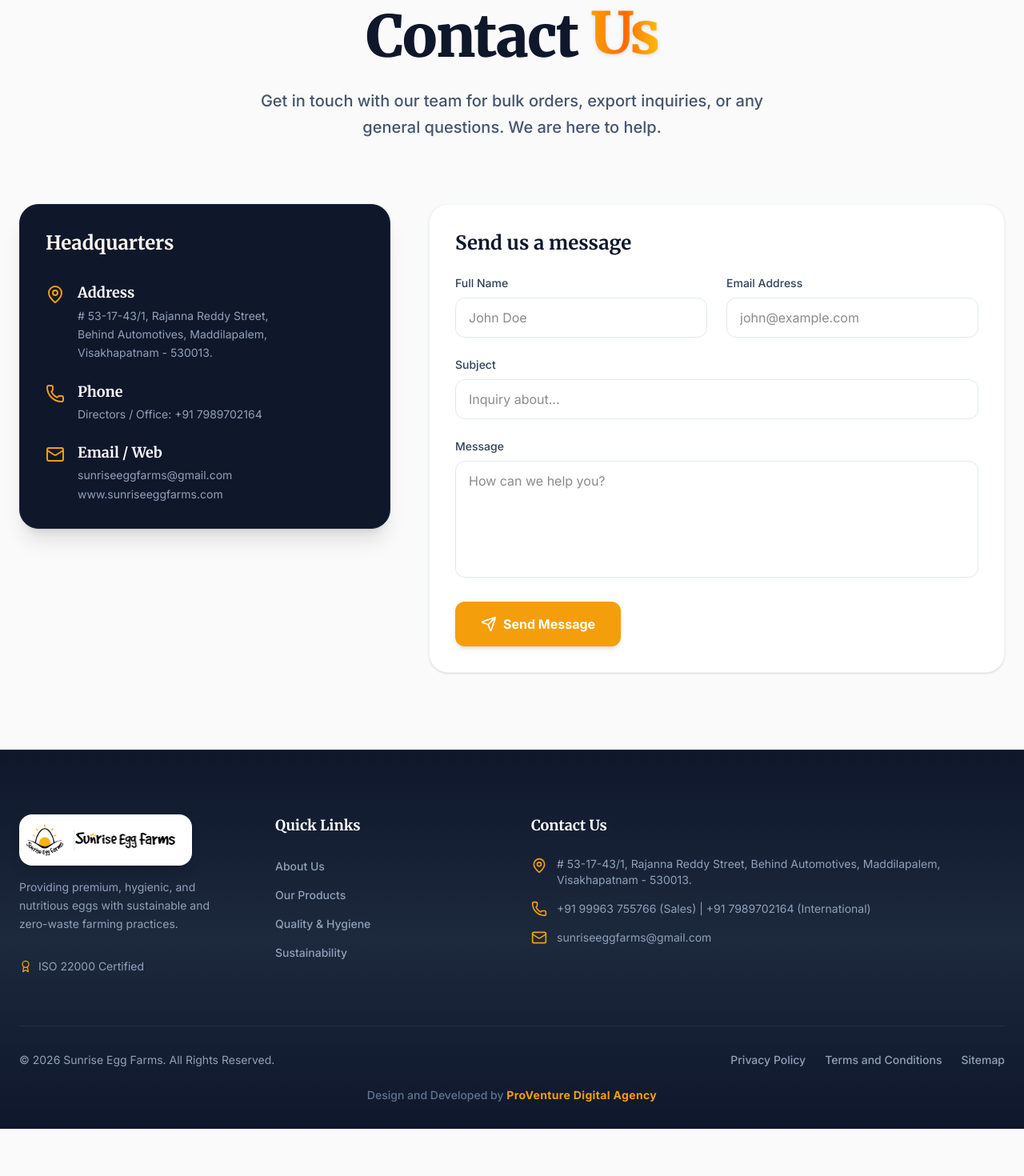
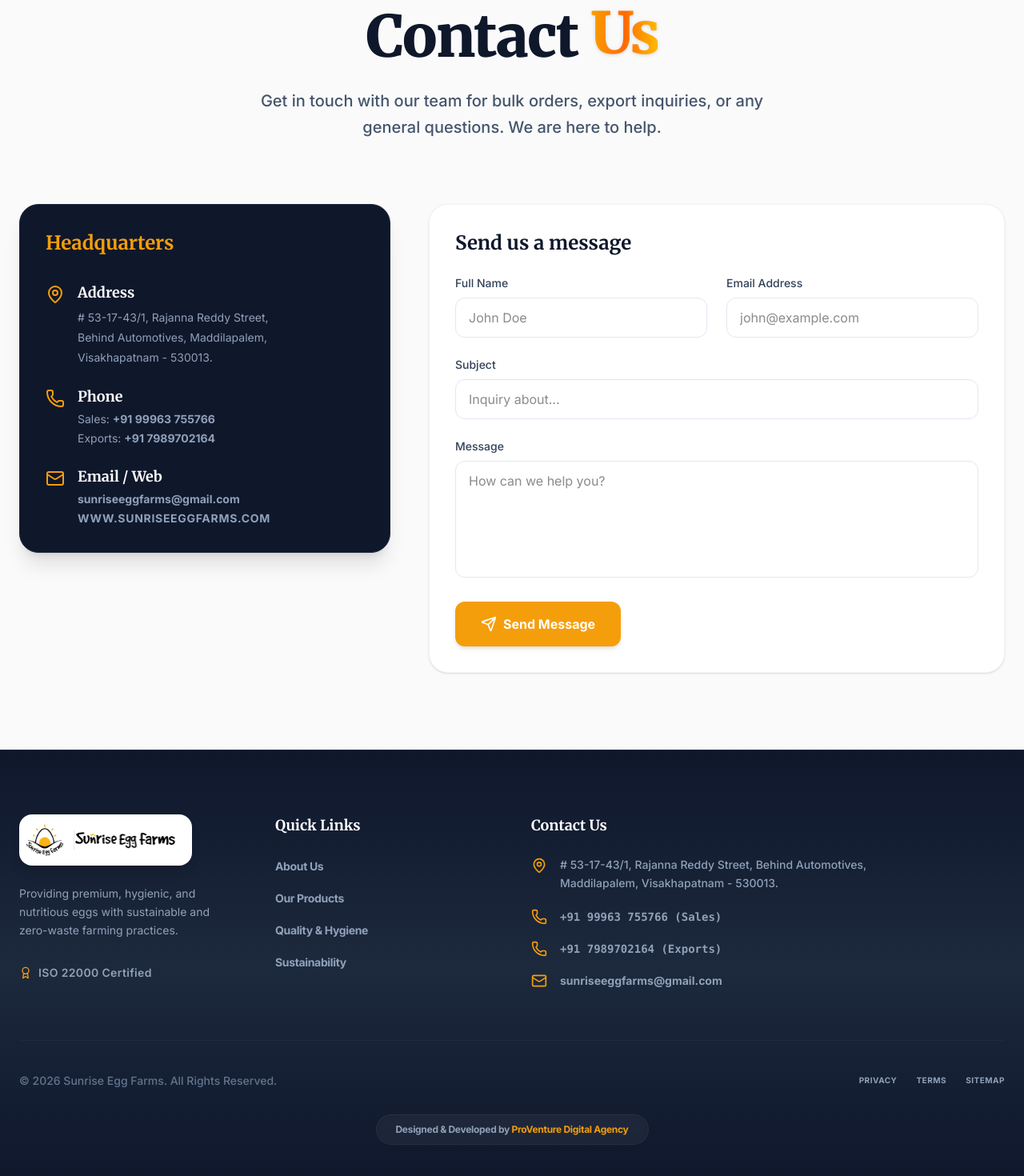
Before and after one commit to sayrahul/sunriseeggfarms, a Next.js app: page /contact in a window 1280 px wide. Shown: the part 170-1640 px from the top of the page at 80% size. Before the commit the page ends 1581 px from the top, so only its background shows below. Built offline with nearby package versions, Linux system fonts and the light colour scheme.

Commit message:
feat: upgrade mobile navigation with active orange highlights and elite SEO schema

```diff
--- a/src/app/contact/page.tsx
+++ b/src/app/contact/page.tsx
@@ -1,3 +1,4 @@
+import Link from "next/link";
 import { AnimatedSection } from "@/components/AnimatedSection";
 import { Mail, Phone, MapPin } from "lucide-react";
 import { ContactForm } from "@/components/ContactForm";
@@ -23,18 +24,23 @@
         {/* Contact Information */}
         <AnimatedSection className="lg:col-span-2 space-y-8">
           <div className="bg-slate-900 text-white p-8 rounded-3xl shadow-xl border border-slate-800">
-            <h2 className="text-2xl font-bold mb-8 text-egg">Headquarters</h2>
+            <h2 className="text-2xl font-bold mb-8 text-brand">Headquarters</h2>
 
             <div className="space-y-6">
               <div className="flex items-start gap-4">
                 <MapPin className="w-6 h-6 text-brand shrink-0 mt-1" aria-hidden="true" />
                 <div>
                   <h3 className="font-semibold text-lg mb-1">Address</h3>
-                  <p className="text-slate-400 leading-relaxed text-sm">
+                  <a
+                    href="https://maps.app.goo.gl/AXbukKBJuAyRnhLPA"
+                    target="_blank"
+                    rel="noopener noreferrer"
+                    className="text-slate-400 hover:text-brand transition-colors text-sm leading-relaxed"
+                  >
                     # 53-17-43/1, Rajanna Reddy Street,<br />
                     Behind Automotives, Maddilapalem,<br />
                     Visakhapatnam - 530013.
-                  </p>
+                  </a>
                 </div>
               </div>
 
@@ -42,9 +48,14 @@
                 <Phone className="w-6 h-6 text-brand shrink-0 mt-1" aria-hidden="true" />
                 <div>
                   <h3 className="font-semibold text-lg mb-1">Phone</h3>
-                  <p className="text-slate-400 text-sm">
-                    Directors / Office: <a href="tel:+917989702164" className="hover:text-brand transition-colors">+91 7989702164</a>
-                  </p>
+                  <div className="space-y-1">
+                    <p className="text-slate-400 text-sm">
+                      Sales: <a href="tel:+9199963755766" className="hover:text-brand transition-colors font-bold">+91 99963 755766</a>
+                    </p>
+                    <p className="text-slate-400 text-sm">
+                      Exports: <a href="tel:+917989702164" className="hover:text-brand transition-colors font-bold">+91 7989702164</a>
+                    </p>
+                  </div>
                 </div>
               </div>
 
@@ -52,12 +63,12 @@
                 <Mail className="w-6 h-6 text-brand shrink-0 mt-1" aria-hidden="true" />
                 <div>
                   <h3 className="font-semibold text-lg mb-1">Email / Web</h3>
-                  <a href="mailto:sunriseeggfarms@gmail.com" className="block text-slate-400 hover:text-brand transition-colors text-sm mb-1">
+                  <a href="mailto:sunriseeggfarms@gmail.com" className="block text-slate-400 hover:text-brand transition-colors text-sm mb-1 font-bold">
                     sunriseeggfarms@gmail.com
                   </a>
-                  <a href="https://www.sunriseeggfarms.com" target="_blank" rel="noopener noreferrer" className="block text-slate-400 hover:text-brand transition-colors text-sm">
+                  <Link href="/" className="block text-slate-400 hover:text-brand transition-colors text-sm uppercase tracking-wider font-bold">
                     www.sunriseeggfarms.com
-                  </a>
+                  </Link>
                 </div>
               </div>
             </div>
--- a/src/app/layout.tsx
+++ b/src/app/layout.tsx
@@ -3,6 +3,7 @@
 import "./globals.css";
 import { Navbar } from "@/components/Navbar";
 import { Footer } from "@/components/Footer";
+import Script from "next/script";
 
 const inter = Inter({
   variable: "--font-inter",
@@ -18,7 +19,7 @@
 export const metadata: Metadata = {
   title: "Sunrise Egg Farms | Premium Hygienic Eggs & Global Exports",
   description: "Sunrise Egg Farms - Providing premium, hygienic, and nutritious eggs with sustainable practices. Leading exporter of farm-fresh eggs from Visakhapatnam to the world.",
-  keywords: ["Egg Farms", "Premium Eggs", "Hygienic Eggs", "Egg Exports India", "Sustainable Poultry", "Visakhapatnam Egg Farm"],
+  keywords: ["Egg Farms", "Premium Eggs", "Hygienic Eggs", "Egg Exports India", "Sustainable Poultry", "Visakhapatnam Egg Farm", "Andhra Pradesh Egg Exporter"],
   authors: [{ name: "Sunrise Egg Farms" }],
   metadataBase: new URL("https://www.sunriseeggfarms.com"),
   alternates: {
@@ -31,7 +32,7 @@
     siteName: "Sunrise Egg Farms",
     images: [
       {
-        url: "/images/og-image.png", // We should create this or use a high-quality farm shot
+        url: "/images/og-image.png",
         width: 1200,
         height: 630,
         alt: "Sunrise Egg Farms - Premium Hatchery and Exports",
@@ -49,6 +50,48 @@
   icons: {
     icon: "/favicon.png",
   },
+  category: "Agricultural Service",
+  robots: "index, follow",
+};
+
+// Senior SEO JSON-LD Markup
+const jsonLd = {
+  "@context": "https://schema.org",
+  "@type": "LocalBusiness",
+  "name": "Sunrise Egg Farms",
+  "image": "https://www.sunriseeggfarms.com/images/logo.png",
+  "@id": "https://www.sunriseeggfarms.com",
+  "url": "https://www.sunriseeggfarms.com",
+  "telephone": "+91 99963 755766",
+  "address": {
+    "@type": "PostalAddress",
+    "streetAddress": "# 53-17-43/1, Rajanna Reddy Street, Behind Automotives, Maddilapalem",
+    "addressLocality": "Visakhapatnam",
+    "addressRegion": "Andhra Pradesh",
+    "postalCode": "530013",
+    "addressCountry": "IN"
+  },
+  "geo": {
+    "@type": "GeoCoordinates",
+    "latitude": 17.733,
+    "longitude": 83.316
+  },
+  "openingHoursSpecification": {
+    "@type": "OpeningHoursSpecification",
+    "dayOfWeek": [
+      "Monday",
+      "Tuesday",
+      "Wednesday",
+      "Thursday",
+      "Friday",
+      "Saturday"
+    ],
+    "opens": "09:00",
+    "closes": "18:00"
+  },
+  "sameAs": [
+    "https://www.facebook.com/sunriseeggfarms"
+  ]
 };
 
 export default function RootLayout({
@@ -61,6 +104,13 @@
       lang="en"
       className={`${inter.variable} ${merriweather.variable} scroll-smooth antialiased`}
     >
+      <head>
+        <Script
+          id="schema-org"
+          type="application/ld+json"
+          dangerouslySetInnerHTML={{ __html: JSON.stringify(jsonLd) }}
+        />
+      </head>
       <body className="min-h-full flex flex-col font-sans">
         <Navbar />
         <main className="flex-grow pt-20 pb-24 lg:pb-0">
--- a/src/components/Footer.tsx
+++ b/src/components/Footer.tsx
@@ -3,13 +3,15 @@
 import { Mail, Phone, MapPin, Award } from "lucide-react";
 
 export function Footer() {
+  const currentYear = new Date().getFullYear();
+
   return (
-    <footer className="bg-gradient-to-b from-slate-900 via-slate-800 to-slate-900 text-white pt-20 pb-8 border-t border-slate-700/50">
+    <footer className="bg-gradient-to-b from-slate-900 via-slate-800 to-slate-900 text-white pt-20 pb-36 lg:pb-12 border-t border-slate-700/50">
       <div className="container mx-auto px-4 md:px-6">
         {/* Main Footer Content */}
-        <div className="grid grid-cols-1 md:grid-cols-2 lg:grid-cols-4 gap-12 mb-16">
+        <div className="grid grid-cols-1 md:grid-cols-2 lg:grid-cols-4 gap-12 mb-16 text-center md:text-left">
           {/* Brand */}
-          <div className="space-y-4">
+          <div className="flex flex-col items-center md:items-start space-y-6">
             <Link href="/" className="flex items-center gap-3 bg-white w-fit pr-5 rounded-2xl p-2 shadow-lg hover:bg-slate-50 transition-all duration-300 hover:scale-105">
               <div className="relative w-12 h-12 flex items-center justify-center bg-transparent shrink-0">
                 <Image src="/images/logo.png" alt="Sunrise Egg Farms" width={40} height={40} className="object-contain w-auto h-auto" />
@@ -28,18 +30,18 @@
             </p>
 
             {/* Social proof */}
-            <div className="flex items-center gap-4 pt-4">
+            <div className="flex items-center gap-4 pt-2">
               <div className="flex items-center gap-2 text-slate-400 text-sm">
                 <Award className="w-4 h-4 text-brand" aria-hidden="true" />
-                <span>ISO 22000 Certified</span>
+                <span className="font-semibold tracking-wide">ISO 22000 Certified</span>
               </div>
             </div>
           </div>
 
           {/* Quick Links */}
-          <div>
-            <h4 className="font-bold mb-6 text-lg">Quick Links</h4>
-            <ul className="space-y-3">
+          <div className="flex flex-col items-center md:items-start">
+            <h4 className="font-bold mb-6 text-lg text-white">Quick Links</h4>
+            <ul className="space-y-4">
               {[
                 { name: "About Us", href: "/about" },
                 { name: "Our Products", href: "/products" },
@@ -47,7 +49,7 @@
                 { name: "Sustainability", href: "/sustainability" }
               ].map((link) => (
                 <li key={link.name}>
-                  <Link href={link.href} className="text-slate-400 hover:text-brand transition-colors text-sm font-medium">
+                  <Link href={link.href} className="text-slate-400 hover:text-brand transition-colors text-sm font-bold tracking-tight">
                     {link.name}
                   </Link>
                 </li>
@@ -55,47 +57,66 @@
             </ul>
           </div>
 
-
-
-          {/* Contact Us */}
-          <div className="lg:col-span-2">
-            <h4 className="font-bold mb-6 text-lg">Contact Us</h4>
-            <ul className="space-y-4">
-              <li className="flex items-start gap-3 text-slate-400 text-sm">
-                <MapPin className="w-5 h-5 text-brand shrink-0 mt-0.5" aria-hidden="true" />
-                <span># 53-17-43/1, Rajanna Reddy Street, Behind Automotives,
-                  Maddilapalem, Visakhapatnam - 530013.
-                </span>
+          {/* Contact Us - Elite Functional Links */}
+          <div className="lg:col-span-2 flex flex-col items-center md:items-start">
+            <h4 className="font-bold mb-6 text-lg text-white">Contact Us</h4>
+            <ul className="space-y-5">
+              <li>
+                <a
+                  href="https://maps.app.goo.gl/AXbukKBJuAyRnhLPA"
+                  target="_blank"
+                  rel="noopener noreferrer"
+                  className="flex items-start gap-4 text-slate-400 hover:text-brand transition-colors group"
+                >
+                  <MapPin className="w-5 h-5 text-brand shrink-0 mt-0.5 group-hover:scale-110 transition-transform" aria-hidden="true" />
+                  <span className="text-sm font-medium leading-relaxed">
+                    # 53-17-43/1, Rajanna Reddy Street, Behind Automotives,<br className="hidden sm:block" />
+                    Maddilapalem, Visakhapatnam - 530013.
+                  </span>
+                </a>
               </li>
-              <li className="flex items-center gap-3 text-slate-400 text-sm">
-                <Phone className="w-5 h-5 text-brand shrink-0" aria-hidden="true" />
-                <span>+91 99963 755766 (Sales) | +91 7989702164 (International)</span>
+              <li>
+                <a href="tel:+9199963755766" className="flex items-center gap-4 text-slate-400 hover:text-brand transition-colors group">
+                  <Phone className="w-5 h-5 text-brand shrink-0 group-hover:rotate-12 transition-transform" aria-hidden="true" />
+                  <span className="text-sm font-bold font-mono">+91 99963 755766 (Sales)</span>
+                </a>
               </li>
-              <li className="flex items-center gap-3 text-slate-400 text-sm">
-                <Mail className="w-5 h-5 text-brand shrink-0" aria-hidden="true" />
-                <span>sunriseeggfarms@gmail.com</span>
+              <li>
+                <a href="tel:+917989702164" className="flex items-center gap-4 text-slate-400 hover:text-brand transition-colors group">
+                  <Phone className="w-5 h-5 text-brand shrink-0 group-hover:rotate-12 transition-transform" aria-hidden="true" />
+                  <span className="text-sm font-bold font-mono">+91 7989702164 (Exports)</span>
+                </a>
+              </li>
+              <li>
+                <a href="mailto:sunriseeggfarms@gmail.com" className="flex items-center gap-4 text-slate-400 hover:text-brand transition-colors group">
+                  <Mail className="w-5 h-5 text-brand shrink-0 group-hover:-translate-y-0.5 transition-transform" aria-hidden="true" />
+                  <span className="text-sm font-bold">sunriseeggfarms@gmail.com</span>
+                </a>
               </li>
             </ul>
           </div>
         </div>
 
         {/* Footer Bottom Strip */}
-        <div className="border-t border-slate-700/50 pt-8">
-          <div className="flex flex-col md:flex-row justify-between items-center gap-4 mb-6">
-            <div className="text-slate-400 text-sm">
-              © 2026 Sunrise Egg Farms. All Rights Reserved.
+        <div className="border-t border-slate-700/30 pt-10">
+          <div className="flex flex-col md:flex-row justify-between items-center gap-6 mb-8">
+            <div className="text-slate-500 text-sm font-medium">
+              © {currentYear} Sunrise Egg Farms. All Rights Reserved.
             </div>
-            <div className="flex items-center gap-6 text-sm">
-              <Link href="/privacy" className="text-slate-400 hover:text-brand transition-colors font-medium">Privacy Policy</Link>
-              <Link href="/terms" className="text-slate-400 hover:text-brand transition-colors font-medium">Terms and Conditions</Link>
-              <Link href="/sitemap" className="text-slate-400 hover:text-brand transition-colors font-medium">Sitemap</Link>
+            <div className="flex flex-wrap justify-center items-center gap-6 text-sm">
+              <Link href="/privacy" className="text-slate-400 hover:text-brand transition-colors font-bold uppercase tracking-wider text-[10px]">Privacy</Link>
+              <Link href="/terms" className="text-slate-400 hover:text-brand transition-colors font-bold uppercase tracking-wider text-[10px]">Terms</Link>
+              <Link href="/sitemap" className="text-slate-400 hover:text-brand transition-colors font-bold uppercase tracking-wider text-[10px]">Sitemap</Link>
             </div>
           </div>
 
-          <div className="flex justify-center items-center">
-            <p className="text-sm text-slate-500 font-medium">
-              Design and Developed by <a href="https://www.proventure.in/" target="_blank" rel="noopener noreferrer" className="text-brand font-bold hover:text-amber-400 transition-colors tracking-wide">ProVenture Digital Agency</a>
-            </p>
+          {/* Agency Attribution - Visibility Fix */}
+          <div className="flex justify-center items-center pb-8 md:pb-0">
+            <div className="bg-white/5 backdrop-blur-sm px-6 py-2.5 rounded-full border border-white/5 shadow-inner">
+              <p className="text-xs text-slate-400 font-bold tracking-tight">
+                Designed & Developed by <a href="https://www.proventure.in/" target="_blank" rel="noopener noreferrer" className="text-brand hover:text-amber-400 transition-colors">ProVenture Digital Agency</a>
+              </p>
+            </div>
           </div>
         </div>
       </div>
--- a/src/components/Navbar.tsx
+++ b/src/components/Navbar.tsx
@@ -69,24 +69,32 @@
     <>
       <header className="fixed inset-x-0 top-0 z-50 flex flex-col bg-transparent pointer-events-none">
 
-        {/* Top Information Strip */}
+        {/* Top Information Strip - Elite Overhaul */}
         <div
-          className={`grid transition-[grid-template-rows,opacity] duration-300 origin-top pointer-events-auto bg-slate-900 text-slate-300 text-xs md:text-sm font-medium border-slate-800/20 ${scrolled ? "grid-rows-[0fr] opacity-0 pointer-events-none border-b-0" : "grid-rows-[1fr] opacity-100 border-b"}`}
+          className={`grid transition-[grid-template-rows,opacity] duration-300 origin-top pointer-events-auto bg-slate-900 text-slate-300 text-[10px] sm:text-xs md:text-sm font-medium border-slate-800/20 ${scrolled ? "grid-rows-[0fr] opacity-0 pointer-events-none border-b-0" : "grid-rows-[1fr] opacity-100 border-b"}`}
         >
           <div className="overflow-hidden">
-            <div className="container mx-auto flex flex-col sm:flex-row justify-between items-center gap-2 sm:gap-0 py-1.5 px-4 md:px-6">
-              <div className="flex items-center gap-2">
-                <MapPin className="w-3.5 h-3.5 text-brand" aria-hidden="true" />
-                <span>Maddilapalem, Visakhapatnam</span>
-              </div>
+            <div className="container mx-auto flex flex-col items-center sm:flex-row sm:justify-between py-2 px-4 md:px-6 gap-1 sm:gap-0">
+              {/* Location - Clickable */}
+              <a
+                href="https://maps.app.goo.gl/AXbukKBJuAyRnhLPA"
+                target="_blank"
+                rel="noopener noreferrer"
+                className="flex items-center gap-1.5 hover:text-brand transition-colors group"
+              >
+                <MapPin className="w-3 h-3 sm:w-3.5 sm:h-3.5 text-brand group-hover:scale-110 transition-transform" aria-hidden="true" />
+                <span className="truncate max-w-[280px] sm:max-w-none">Maddilapalem, Visakhapatnam</span>
+              </a>
+
+              {/* Contacts Row */}
               <div className="flex items-center gap-4 sm:gap-6">
-                <a href="tel:+9199963755766" className="flex items-center gap-2 hover:text-white transition-colors cursor-pointer">
-                  <Phone className="w-3.5 h-3.5 text-brand" aria-hidden="true" />
+                <a href="tel:+9199963755766" className="flex items-center gap-1.5 hover:text-white transition-colors group">
+                  <Phone className="w-3 h-3 sm:w-3.5 sm:h-3.5 text-brand group-hover:rotate-12 transition-transform" aria-hidden="true" />
                   <span>+91 99963 755766</span>
                 </a>
-                <a href="mailto:sunriseeggfarms@gmail.com" className="flex items-center gap-2 hover:text-white transition-colors cursor-pointer">
-                  <Mail className="w-3.5 h-3.5 text-brand" aria-hidden="true" />
-                  <span className="hidden sm:inline">sunriseeggfarms@gmail.com</span>
+                <a href="mailto:sunriseeggfarms@gmail.com" className="flex items-center gap-1.5 hover:text-white transition-colors group">
+                  <Mail className="w-3 h-3 sm:w-3.5 sm:h-3.5 text-brand group-hover:-translate-y-0.5 transition-transform" aria-hidden="true" />
+                  <span className="inline">sunriseeggfarms@gmail.com</span>
                 </a>
               </div>
             </div>
@@ -143,7 +151,6 @@
                       </Link>
                     )}
 
-                    {/* Desktop Dropdown Panel */}
                     <AnimatePresence>
                       {hasDropdown && isDropdownOpen && (
                         <motion.div
@@ -184,21 +191,34 @@
         </div>
       </header>
 
-      {/* Mobile Bottom Navigation Bar */}
-      <div className="fixed inset-x-0 bottom-0 z-40 lg:hidden bg-slate-950/95 border-t border-slate-200/10 backdrop-blur-xl shadow-[0_-18px_40px_-20px_rgba(15,23,42,0.45)] pb-safe">
-        <nav className="w-full px-1 py-2 sm:px-2 max-w-full">
-          <ul className="flex items-center justify-between w-full gap-1 sm:gap-2">
+      {/* Mobile Bottom Navigation Bar - Sliding Pill Redesign */}
+      <div className="fixed inset-x-4 bottom-6 z-40 lg:hidden px-2 py-3 bg-slate-900/90 border border-white/5 backdrop-blur-2xl rounded-3xl shadow-[0_20px_50px_rgba(0,0,0,0.3)]">
+        <nav className="relative">
+          <ul className="flex items-center justify-around relative">
             {mobileBottomLinks.map((item) => {
-              const isActive = pathname === item.href || (item.href.startsWith('#') && false);
+              const isActive = pathname === item.href;
               const Icon = item.Icon;
               return (
-                <li key={item.name} className="flex-1 flex justify-center">
+                <li key={item.name} className="relative flex-1 z-10">
                   <Link
                     href={item.href}
-                    className={`flex flex-col items-center justify-center gap-1 rounded-2xl sm:rounded-3xl w-full py-2 px-1 text-center transition-all duration-200 ${isActive ? "bg-white/10 text-white" : "text-slate-300 hover:bg-white/10 hover:text-white"}`}
+                    className={`flex flex-col items-center justify-center gap-1.5 py-1 px-1 text-center transition-all duration-300 ${isActive ? "text-brand" : "text-slate-400 hover:text-white"}`}
                   >
-                    <Icon className="w-5 h-5 sm:w-5 sm:h-5" aria-hidden="true" />
-                    <span className="text-[10px] sm:text-[11px] font-semibold leading-none truncate w-full px-0.5">{item.name}</span>
+                    <motion.div
+                      className="flex flex-col items-center justify-center gap-1.5 transition-colors duration-300"
+                      whileTap={{ scale: 0.9 }}
+                      transition={{ type: "spring", stiffness: 400, damping: 10 }}
+                    >
+                      <div className="relative">
+                        <Icon
+                          className={`w-5 h-5 transition-all duration-300 ${isActive ? "scale-110 drop-shadow-[0_0_8px_rgba(245,158,11,0.5)]" : ""}`}
+                          aria-hidden="true"
+                        />
+                      </div>
+                      <span className={`text-[10px] font-bold tracking-wide transition-all duration-300 ${isActive ? "opacity-100" : "opacity-70"}`}>
+                        {item.name}
+                      </span>
+                    </motion.div>
                   </Link>
                 </li>
               );
@@ -207,7 +227,6 @@
         </nav>
       </div>
 
-      {/* Full screen mobile menu with Accordions */}
       <AnimatePresence>
         {isOpen && (
           <motion.div
@@ -227,7 +246,6 @@
   );
 }
 
-// Sub-component for Mobile Accordions
 function MobileAccordionItem({ link, setIsOpen, pathname }: { link: any, setIsOpen: (v: boolean) => void, pathname: string }) {
   const [open, setOpen] = useState(false);
   const hasDropdown = !!link.dropdown;
```
Also changed, not shown: build_log_rerun.txt (added).
